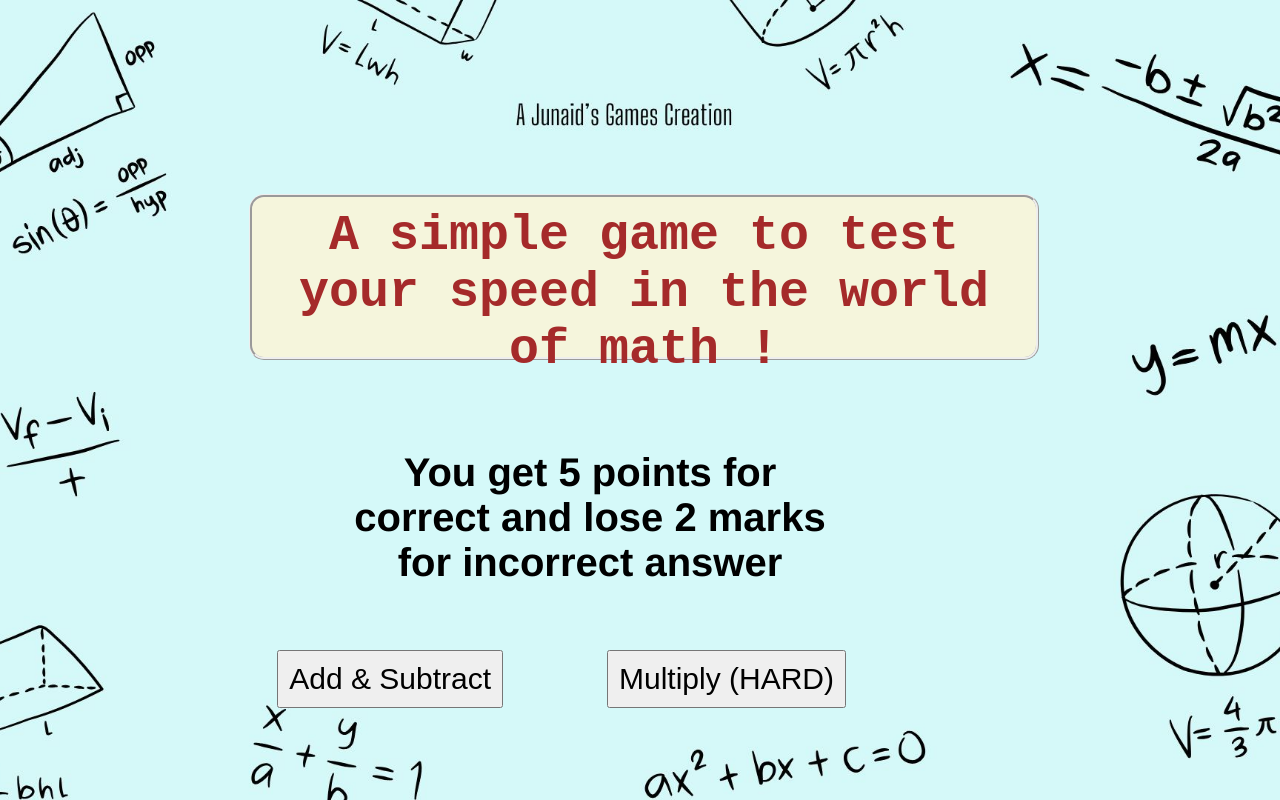
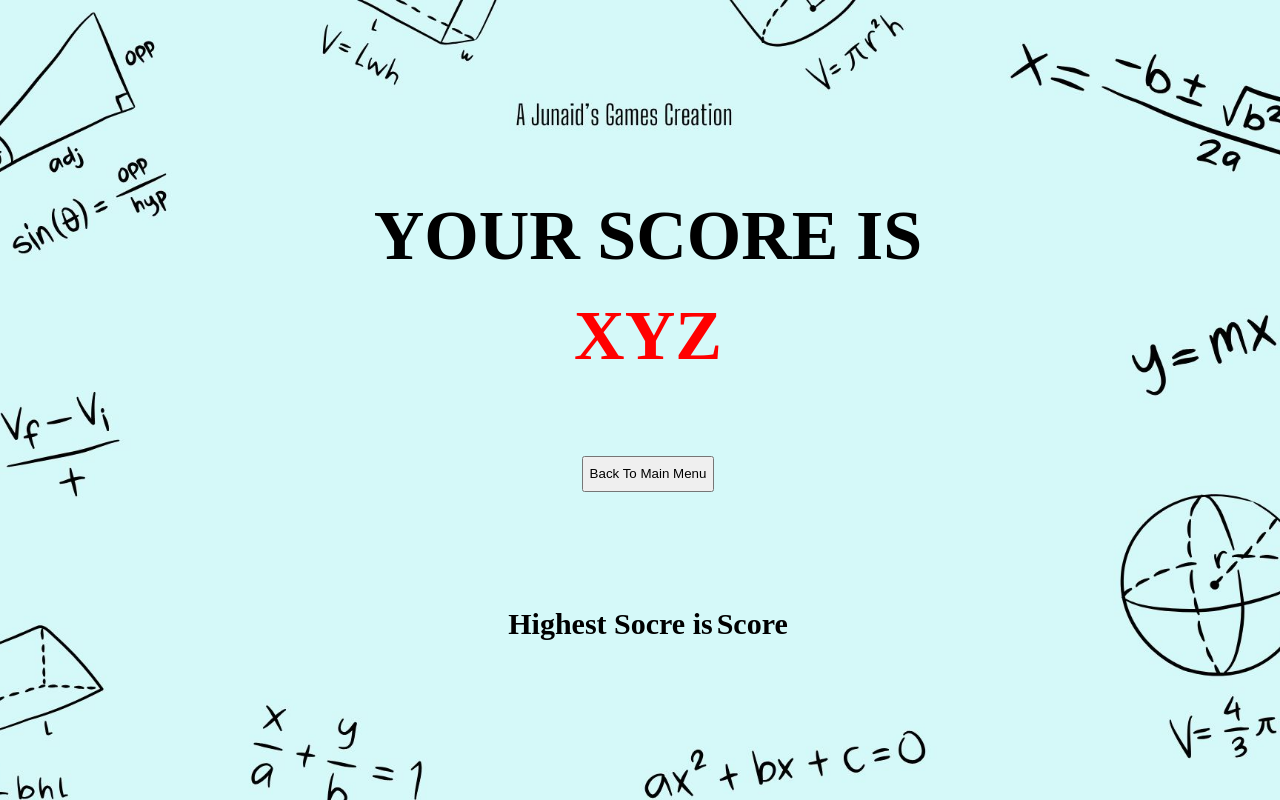
Before and after one commit to junaid-pathan/mathspeedrun, a plain HTML site: page sum.html in a window 1280 px wide. Drawn offline with Linux system fonts and the light colour scheme.

Commit message:
Results Page Added

```diff
--- a/script.js
+++ b/script.js
@@ -12,22 +12,7 @@ function click(){  //to see which button u clicked
         }
     })
 }
-function timer(){
-    let timeleft = 29;
-    let timer = document.querySelector('#time')
-    const intervalid = setInterval(() => {   //Have to give it a variable to store the name of the timer
-        timer.innerHTML=timeleft;
-        timeleft--
-        if(timeleft === 0 ){
-            clearInterval(intervalid)
-            timer.innerHTML="TIME'S UP"
-            document.querySelector('#hide').style.display='none'
 
-        }
-
-    }, 1000);
-
-}
 function green(){
     document.querySelectorAll(".operation").forEach(number=>{
     number.style.color='green'
@@ -43,6 +28,7 @@ function red(){
     number.style.color='red'
     })
 }
+
 function add(){
     document.querySelector('#firstpage').style.display = 'none' //firstpage div is hidden and hide div is shown
     document.querySelector('#hide').style.display='block'
@@ -51,6 +37,23 @@ function add(){
     document.querySelector('#num1').innerHTML=num1;
     document.querySelector('#num2').innerHTML=num2;
     check(num1,num2)//Since num is local variable better to give it in the function
+}
+function timer(){
+    let timeleft = 29;
+    let timer = document.querySelector('#time')
+    const intervalid = setInterval(() => {   //Have to give it a variable to store the name of the timer
+        timer.innerHTML=timeleft;
+        timeleft--
+        if(timeleft === 1 ){
+            timer.innerHTML="TIME'S UP"
+            document.querySelector('#input').disabled=true;
+
+        }
+        if (timeleft<=0){
+            clearInterval(intervalid)
+            document.querySelector('#hide').style.display='none'
+        }
+    }, 1000);
 }
 function check(num1,num2){
     let score = parseInt(document.querySelector('#value').innerHTML)
@@ -64,19 +67,15 @@ function check(num1,num2){
             if (useranswer===correctanswer){
                 green()
                 document.querySelector("#value").innerHTML=`${score+5}`
-
             }
             else{
                 red()
                 document.querySelector("#value").innerHTML=`${score-5}`
-
             }
             setTimeout(() => {
                      black();
                      add();
                 }, 250);
-
-
             bar.value=""
             bar.removeEventListener('keydown',handlekeydown)
         }
--- a/style.css
+++ b/style.css
@@ -8,6 +8,7 @@
     }
 }
 body{
+    width: 100%;
     text-align: center;
     justify-content: center;
     background-image: url(1.jpg);
@@ -79,7 +80,7 @@ body{
 }
 h1{
     padding: 10px;
-    height: 140px;
+    height: 170px;
     width: 60%;
     border-style: ridge;
     border-radius: 15px;
@@ -111,9 +112,49 @@ h2{
 }
 
 #firstpage{
-    display: block;
+    display: none;
     animation-name: fadein;
-    animation-duration: 2s;
+    animation-duration: 4s;
     animation-play-state: running;
     animation-fill-mode: forwards;
 }
+#results{
+    position: absolute;
+    width: 100%;
+    height: 100%;
+    display: block;
+    display: flex;
+    flex-direction: column;
+    justify-content: center;
+    align-items: center;
+    /* background-color: purple; */
+}
+#marks{
+    /* background-color: wheat; */
+    overflow: visible;
+}
+#highscore{
+    margin-top: 70;
+    /* background-color: brown; */
+    animation-name: fadein;
+    animation-duration: 3s;
+    animation-fill-mode: forwards;
+}
+#restart{
+    height: 10%;
+    margin: 60;
+}
+h4{
+    font-size: 70px;
+    margin: 20;
+}
+h6{
+    /* color: white; */
+    display: inline;
+    font-size: 30;
+}
+#displayscore{
+    animation-name: fadein;
+    animation-duration: 3s;
+    animation-fill-mode: forwards;
+}
--- a/sum.html
+++ b/sum.html
@@ -41,5 +41,17 @@
                 </div>
             </div>
     </div>
+    <div id="results">
+        <div id="marks">
+            <h4>YOUR SCORE IS </h1>
+            <h4 id="displayscore" style="color:red;">XYZ</h2>
+            <button id="restart">Back To Main Menu</button>
+        </div>
+        <div id="highscore">
+            <h6>Highest Socre is</h6>
+            <h6>Score</h6>
+        </div>
+
+    </div>
 </body>
 </html>
```
